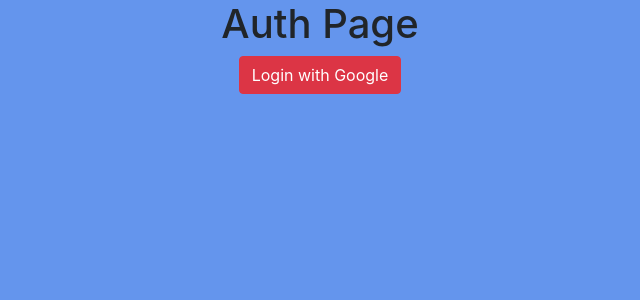
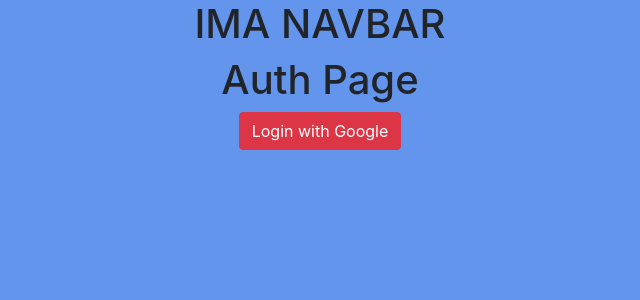
Before and after one commit to nss-evening-cohort-10/pinterest-routing, a React (Create React App) app: page /auth in a window 1280 px wide. Shown: the top 300 px of the page, without its empty margins (320-960 px from the left). Built offline with nearby package versions, Linux system fonts and the light colour scheme; no server answers.

Commit message:
navbar wired up

```diff
--- a/src/App/App.js
+++ b/src/App/App.js
@@ -6,6 +6,8 @@
 import './App.scss';
 
 import firebaseConnection from '../helpers/data/connection';
+import MyNavbar from '../components/shared/MyNavbar/MyNavbar'
+
 import Home from '../components/pages/Home/Home';
 import Auth from '../components/pages/Auth/Auth';
 import SingleBoard from '../components/pages/SingleBoard/SingleBoard';
@@ -47,6 +49,7 @@
     return (
       <div className="App">
         <Router>
+          <MyNavbar authed={authed}/>
           <Switch>
             <PrivateRoute path="/" exact component={Home} authed={authed}/>
             <PrivateRoute path="/board/new" exact component={NewBoard} authed={authed} monkeyButt="i love monkeys"/>
--- /dev/null
+++ b/src/components/shared/MyNavbar/MyNavbar.js
@@ -0,0 +1,13 @@
+import React from 'react';
+
+class MyNavbar extends React.Component {
+  render() {
+    return(
+      <div className="MyNavbar">
+        <h1>IMA NAVBAR</h1>
+      </div>
+    );
+  }
+}
+
+export default MyNavbar;
--- /dev/null
+++ b/src/components/shared/MyNavbar/MyNavbar.scss
@@ -0,0 +1,3 @@
+.MyNavbar {
+  display: block;
+}
```
